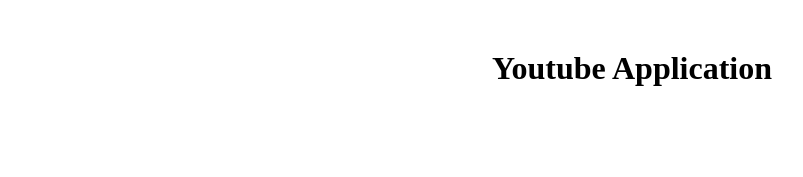
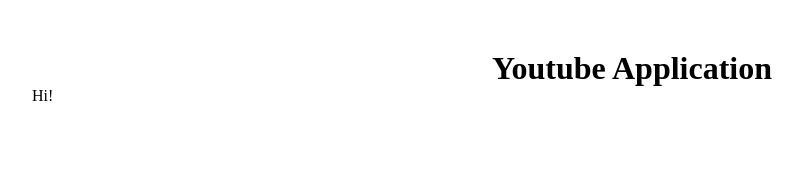
Before and after one commit to eflatuna/youtube, a Vue app: page / in a window 1280 px wide. Shown: the top 177 px of the page, without its empty margins (8-811 px from the left). Built offline with nearby package versions, Linux system fonts and the light colour scheme.

Commit message:
`Added SearchBar component to App.vue and implemented basic content in SearchBar.vue`

```diff
--- a/src/App.vue
+++ b/src/App.vue
@@ -1,13 +1,17 @@
 <template>
 	<div class="container">
 		<h1 class="title">Youtube Application</h1>
+		<SearchBar />
 	</div>
 </template>
 
 <script>
+import SearchBar from "./components/SearchBar.vue";
 export default {
 	name: "App",
-	components: {},
+	components: {
+		SearchBar,
+	},
 };
 </script>
 
--- a/src/components/SearchBar.vue
+++ b/src/components/SearchBar.vue
@@ -1,5 +1,5 @@
 <template>
-	<div></div>
+	<div>Hi!</div>
 </template>
 
 <script>
```
